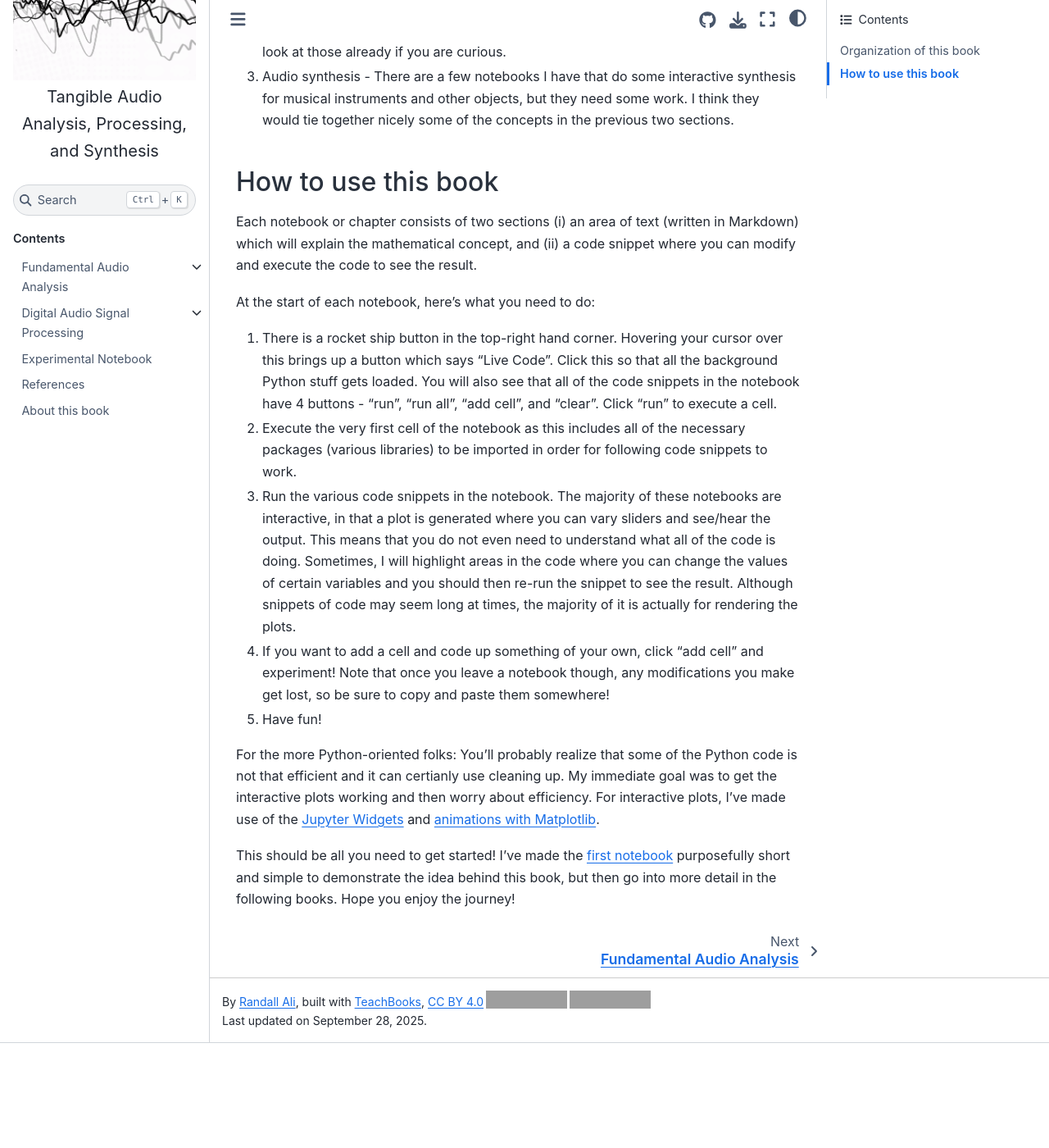
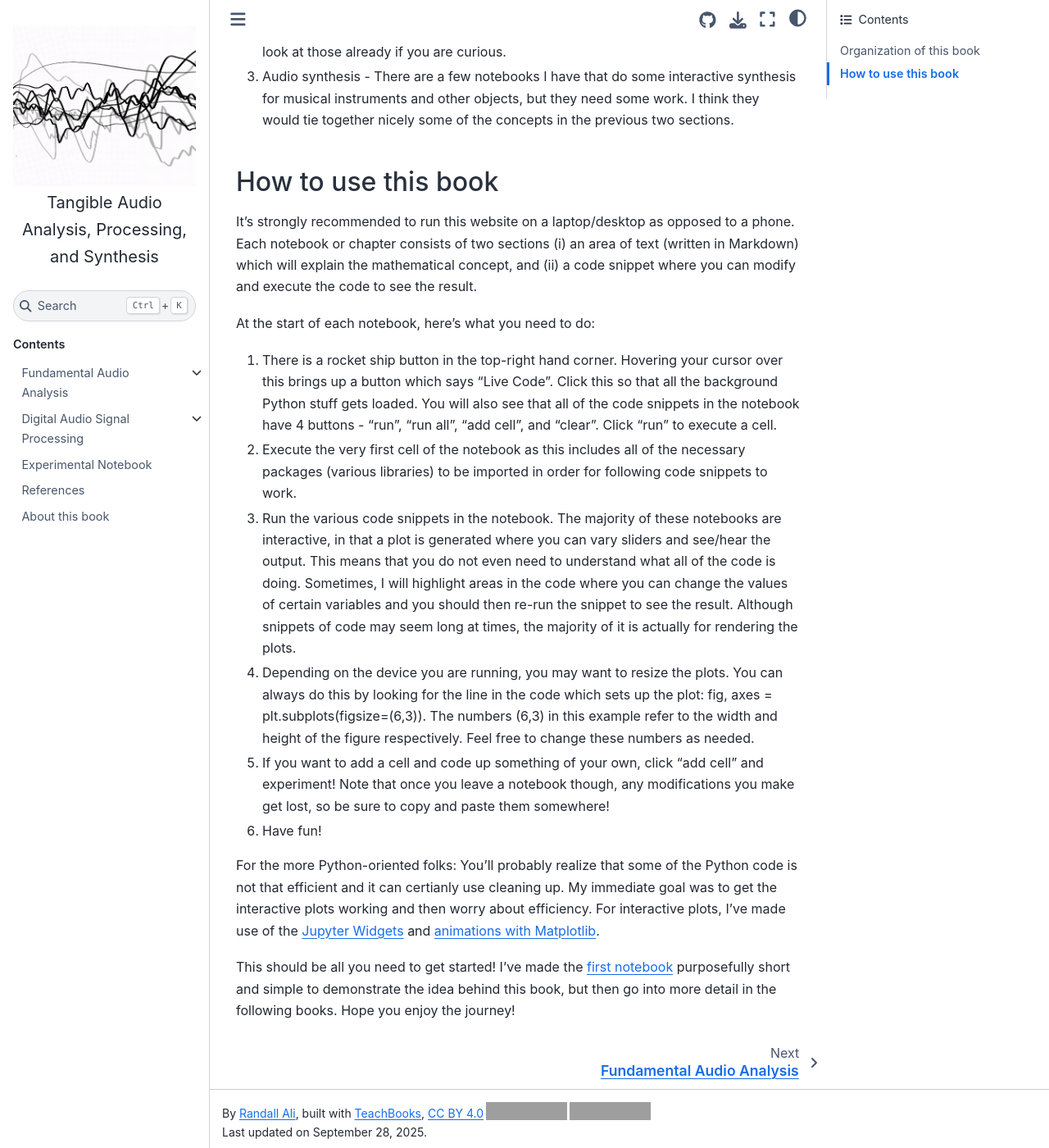
Before and after one commit to randyaliased/acspjbook, a Jupyter Book: the page built from book/intro.md, in a window 1280 px wide and 1400 px high, scrolled down 1434 px. Shown: the whole window at 82% size. Built offline with Jupyter Book 1.0.4 settings and Sphinx 7.4.7 and the Sphinx Book theme 1.1.4, drawn with Linux system fonts in a browser that asks for light colours; pages that are not in the unit, such as notebooks, are missing from menus; comment, search, counter and statistics services are not loaded; cross-references to code outside the pages are shown as plain code; before the commit the page ends 2706 px from its top, so only the background shows below that; grey boxes are pictures that could not be loaded.

Commit message:
figurewidths

```diff
--- a/book/intro.md
+++ b/book/intro.md
@@ -23,7 +23,7 @@ This book is still in its early stages of organization and I'll update things ov
 
 #### How to use this book
 
-Each notebook or chapter consists of two sections (i) an area of text (written in Markdown) which will explain the mathematical concept, and (ii) a code snippet where you can modify and execute the code to see the result.
+It's strongly recommended to run this website on a laptop/desktop as opposed to a phone. Each notebook or chapter consists of two sections (i) an area of text (written in Markdown) which will explain the mathematical concept, and (ii) a code snippet where you can modify and execute the code to see the result.
 
 At the start of each notebook, here's what you need to do:
 
@@ -33,9 +33,11 @@ At the start of each notebook, here's what you need to do:
 
 3. Run the various code snippets in the notebook. The majority of these notebooks are interactive, in that a plot is generated where you can vary sliders and see/hear the output. This means that you do not even need to understand what all of the code is doing. Sometimes, I will highlight areas in the code where you can change the values of certain variables and you should then re-run the snippet to see the result. Although snippets of code may seem long at times, the majority of it is actually for rendering the plots.
 
-4. If you want to add a cell and code up something of your own, click "add cell" and experiment! Note that once you leave a notebook though, any modifications you make get lost, so be sure to copy and paste them somewhere!
+4. Depending on the device you are running, you may want to resize the plots. You can always do this by looking for the line in the code which sets up the plot: fig, axes = plt.subplots(figsize=(6,3)). The numbers (6,3) in this example refer to the width and height of the figure respectively. Feel free to change these numbers as needed.
 
-5. Have fun!
+5. If you want to add a cell and code up something of your own, click "add cell" and experiment! Note that once you leave a notebook though, any modifications you make get lost, so be sure to copy and paste them somewhere!
+
+6. Have fun!
 
 For the more Python-oriented folks: You'll probably realize that some of the Python code is not that efficient and it can certianly use cleaning up. My immediate goal was to get the interactive plots working and then worry about efficiency. For interactive plots, I've made use of the [Jupyter Widgets](https://ipywidgets.readthedocs.io/en/latest/examples/Using%20Interact.html) and [animations with Matplotlib](https://matplotlib.org/stable/users/explain/animations/animations.html).
 
```
Also changed, not shown: book/fundamental/02_Complex_numbers.ipynb.
